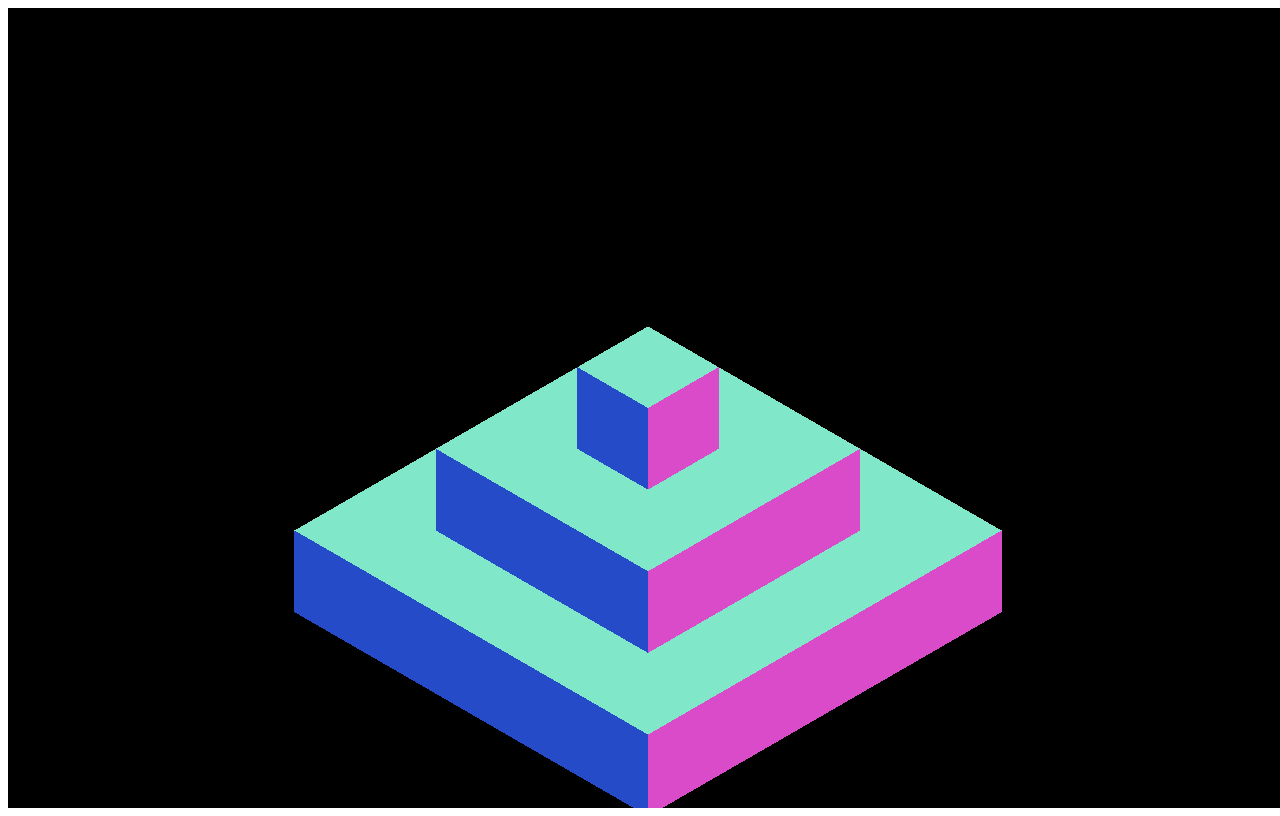
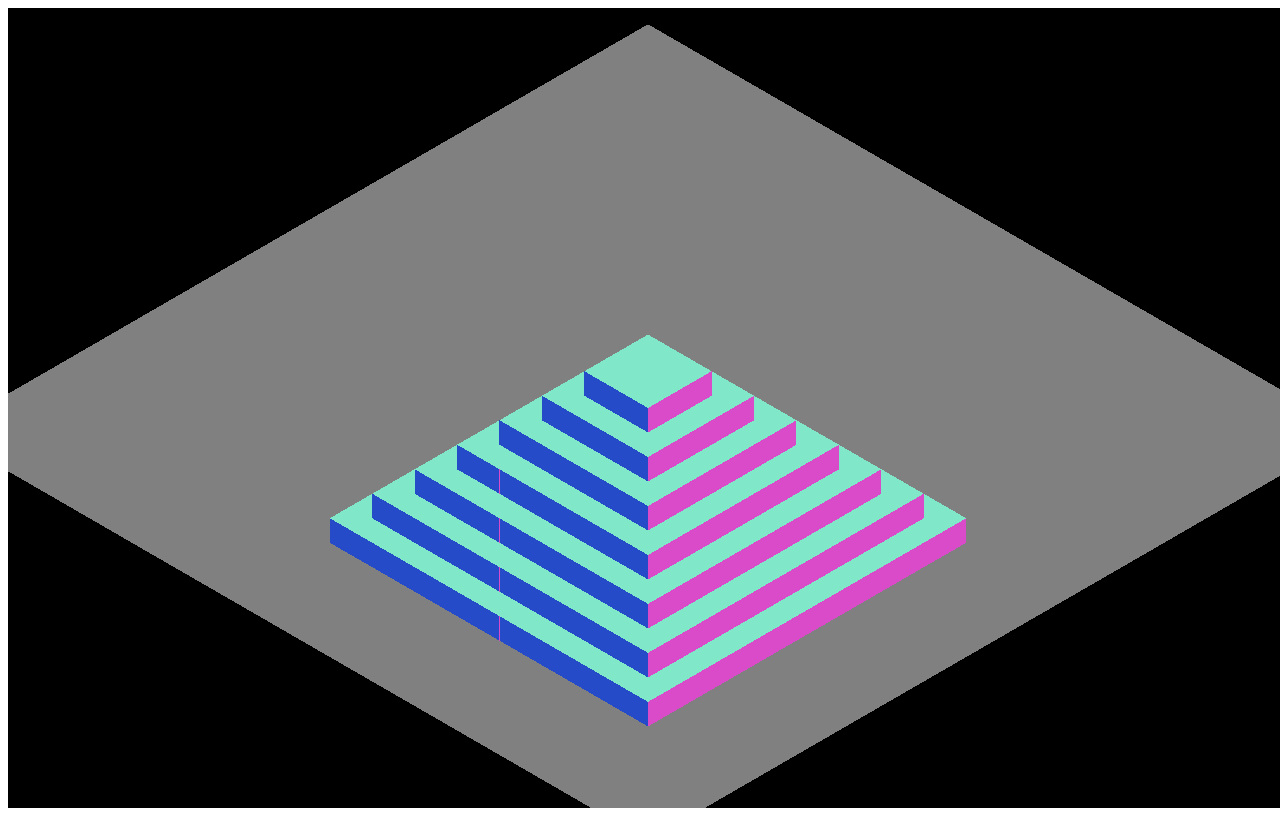
Before and after one commit to mdobson/three.js-samples-and-learning, a website: page app/isometric.html in a window 1280 px wide. Drawn offline with Linux system fonts and the light colour scheme.

Commit message:
Procedural pyramid. Figuring out how to break down shape generation without hard coded values.

```diff
--- a/app/isometric.html
+++ b/app/isometric.html
@@ -25,77 +25,19 @@
         light.position.set(0, 50, 50);
         scene.add(light);
 
-        pyramid();
+        addFloor();
+        pyramid(-2, -2, 3, 15);
+     }
 
 
 
-
-     }
-
-      function addAccessHelper() {
-        scene.add(new THREE.AxisHelper(40));
-      }
-
-      function initControls() {
-        controls = new THREE.OrbitControls(camera, renderer.domElement);
-        controls.addEventListener('change', render);
-        controls.noZoom = true;
-        controls.noPan = true;
-        controls.maxPolarAngle = Math.PI / 2;
-
-
-
-      }
-
-      function initCamera() {
-        var aspect = window.innerWidth / window.innerHeight;
-        var d = 40;
-        camera = new THREE.OrthographicCamera( - d * aspect, d * aspect, d, -d, 1, 1000);
-
-        camera.position.set(50, 50, 50);
-        camera.rotation.order = 'YXZ';
-        camera.rotation.y = - Math.PI / 4;
-        camera.rotation.x = Math.atan( - 1 / Math.sqrt(2));
-
-
-      }
-      function addFloor() {
-        var geometry = new THREE.PlaneGeometry(100, 100, 10, 10);
-
-        var material = new THREE.MeshBasicMaterial({ opacity: 0.5, transparent: true });
-        var grid = new THREE.Mesh(geometry, material);
-        grid.rotation.order = 'YXZ';
-        grid.rotation.x = - Math.PI / 2;
-        grid.rotation.y = - Math.PI / 2;
-        scene.add(grid);
-      }
-
-
-      //Expect vector in [x, y, z] format
-      function addVoxel() {
-        var voxel = new Voxel();
-        scene.add(voxel.mesh);
-      }
-
-      function flatSquare() {
-        for(var i = 0; i < 5; i++) {
-          for(var j = 0; j < 5; j ++) {
-            var size = 10;
-            var vec = new THREE.Vector3(size * j , 0, size * i );
-            var vox = new Voxel({ vector:vec });
-            scene.add(vox.mesh);
-          }
-        }
-      }
-
-      function pyramid() {
-        var squareSize = 5;
-        for(var l = 0; l < 3; l++) {
-          for(var i = 0; i < squareSize; i++) {
-            for(var j = 0; j < squareSize; j ++) {
-              var size = 10;
+      function pyramid(x, y, size, squareSize) {
+        var levels = (squareSize - 1) / 2;
+        for(var l = 0; l < levels; l++) {
+          for(var i = y; i < squareSize + y; i++) {
+            for(var j = x; j < squareSize + x; j ++) {
               var vec = new THREE.Vector3(size * j + (size * l), size * l, size * i + (size * l));
-              var vox = new Voxel({ vector: vec });
+              var vox = new Voxel({ vector: vec, size: size });
               scene.add(vox.mesh);
             }
           }
@@ -111,7 +53,8 @@
       function Voxel(opts) {
         opts = opts || {};
         var defaultMaterial = new THREE.MeshNormalMaterial({wireframe: opts.wireframe});
-        var defaultGeometry = new THREE.BoxGeometry(10, 10, 10);
+        var size = opts.size || 10;
+        var defaultGeometry = new THREE.BoxGeometry(size, size, size);
         var defaultVector = new THREE.Vector3();
 
         var material = opts.material || defaultMaterial;
@@ -122,6 +65,41 @@
         this.mesh.position.z = opts.vector.z || defaultVector.z;
       }
 
+      function addAccessHelper() {
+        scene.add(new THREE.AxisHelper(40));
+      }
+
+      function initControls() {
+        controls = new THREE.OrbitControls(camera, renderer.domElement);
+        controls.addEventListener('change', render);
+        controls.noZoom = true;
+        controls.noPan = true;
+        controls.maxPolarAngle = Math.PI / 2;
+      }
+
+      function initCamera() {
+        var aspect = window.innerWidth / window.innerHeight;
+        var d = 40;
+        camera = new THREE.OrthographicCamera( - d * aspect, d * aspect, d, -d, 1, 1000);
+
+        camera.position.set(50, 50, 50);
+        camera.rotation.order = 'YXZ';
+        camera.rotation.y = - Math.PI / 4;
+        camera.rotation.x = Math.atan( - 1 / Math.sqrt(2));
+      }
+
+      function addFloor() {
+        var geometry = new THREE.PlaneGeometry(100, 100, 10, 10);
+
+        var material = new THREE.MeshBasicMaterial({ opacity: 0.5, transparent: true });
+        var grid = new THREE.Mesh(geometry, material);
+        grid.rotation.order = 'YXZ';
+        grid.rotation.x = - Math.PI / 2;
+        grid.rotation.y = - Math.PI / 2;
+        grid.position.y = -3;
+        scene.add(grid);
+      }
+
 
 
    </script>
```
